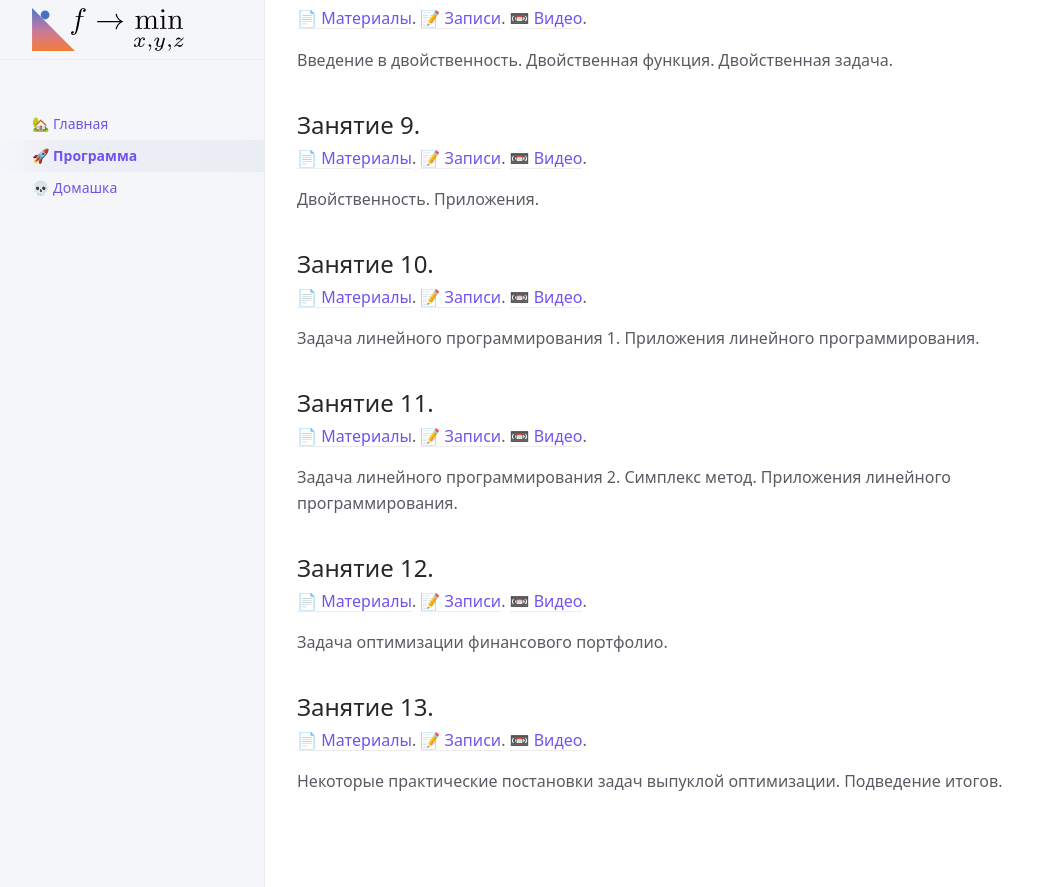
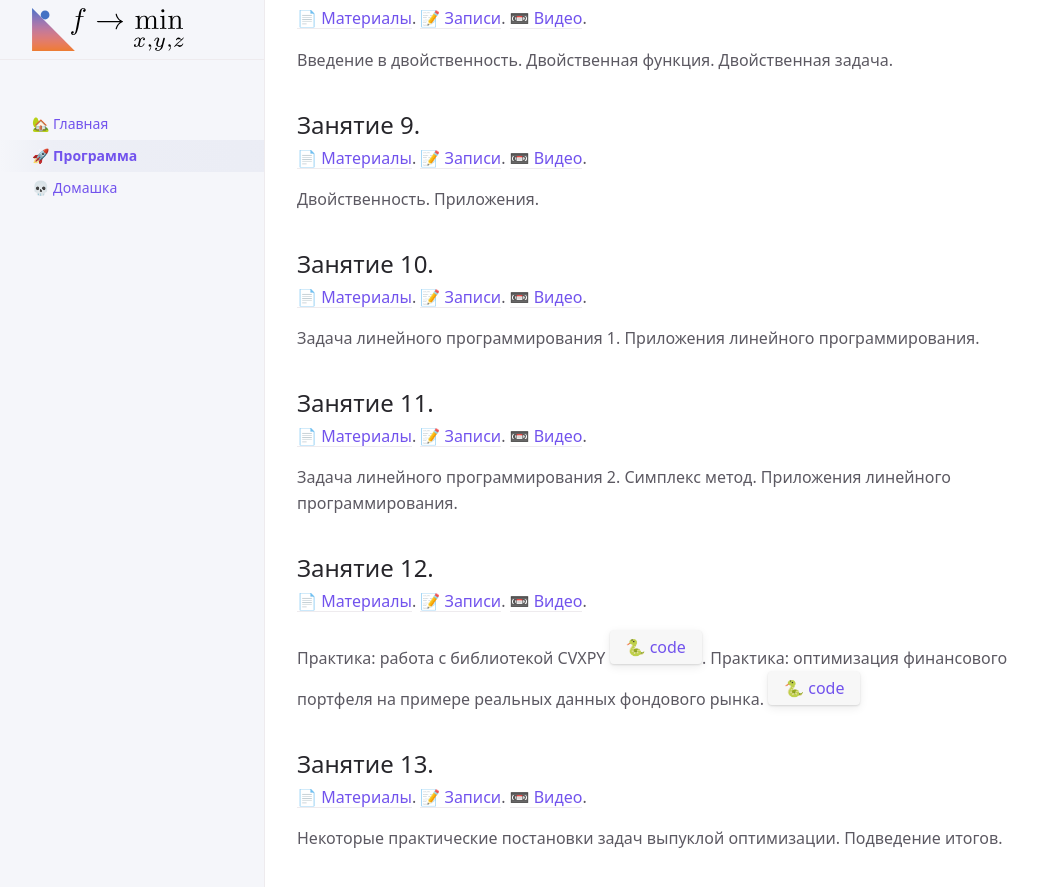
Before and after one commit to MerkulovDaniil/mipt21, a Jekyll site: the page built from program.md, in a window 1280 px wide and 900 px high, scrolled down 1104 px. Shown: the top 887 px of the window, without its empty margins (107-1145 px from the left). Built offline with Jekyll 4.4.1, drawn with Linux system fonts in a browser that asks for light colours; our own code applies the rules of GitHub Pages for plain Markdown files; a script that is not in the unit is left out; before the commit the page ends 1947 px from its top, so only the background shows below that.

Commit message:
Update program.md

```diff
--- a/program.md
+++ b/program.md
@@ -66,7 +66,7 @@ nav_order: 2
 
 ## Занятие 11.
 
-[📄 Материалы](/presentations/11.pdf). [📝 Записи](/notes/11.pdf). [📼 Видео]().
+[📄 Материалы](/presentations/10.pdf). [📝 Записи](/notes/11.pdf). [📼 Видео]().
 
 Задача линейного программирования 2. Симплекс метод. Приложения линейного программирования.
 
@@ -74,7 +74,7 @@ nav_order: 2
 
 [📄 Материалы](/presentations/12.pdf). [📝 Записи](/notes/12.pdf). [📼 Видео]().
 
-Задача оптимизации финансового портфолио.
+Практика: работа с библиотекой CVXPY [🐍 code](https://colab.research.google.com/github/MerkulovDaniil/mipt21/blob/main/notebooks/CVXPY_exercises.ipynb){: .btn}. Практика: оптимизация финансового портфеля на примере реальных данных фондового рынка.  [🐍 code](https://colab.research.google.com/github/MerkulovDaniil/sber219/blob/main/notebooks/Portfolio_optimization.ipynb){: .btn}
 
 ## Занятие 13.
 
```
